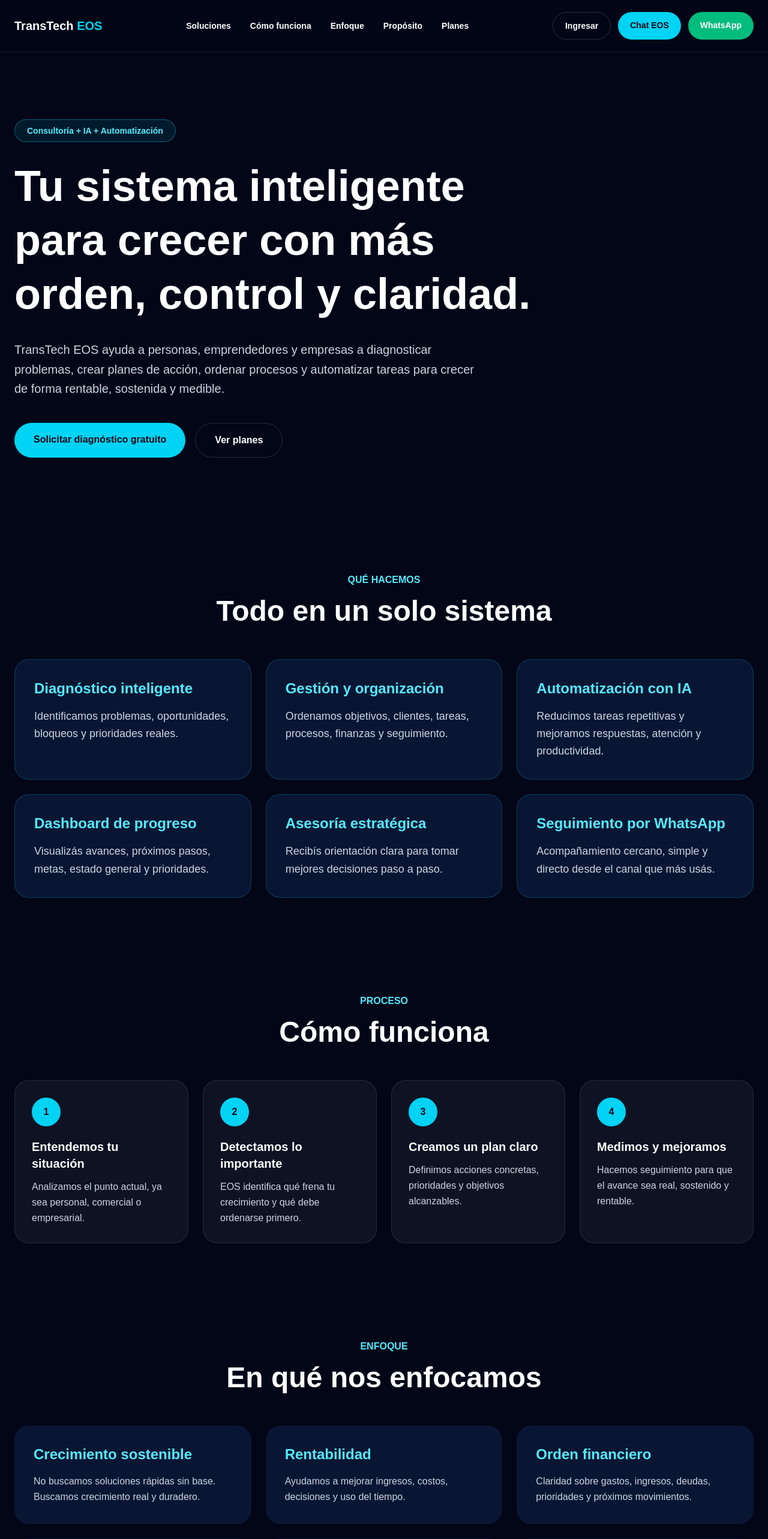
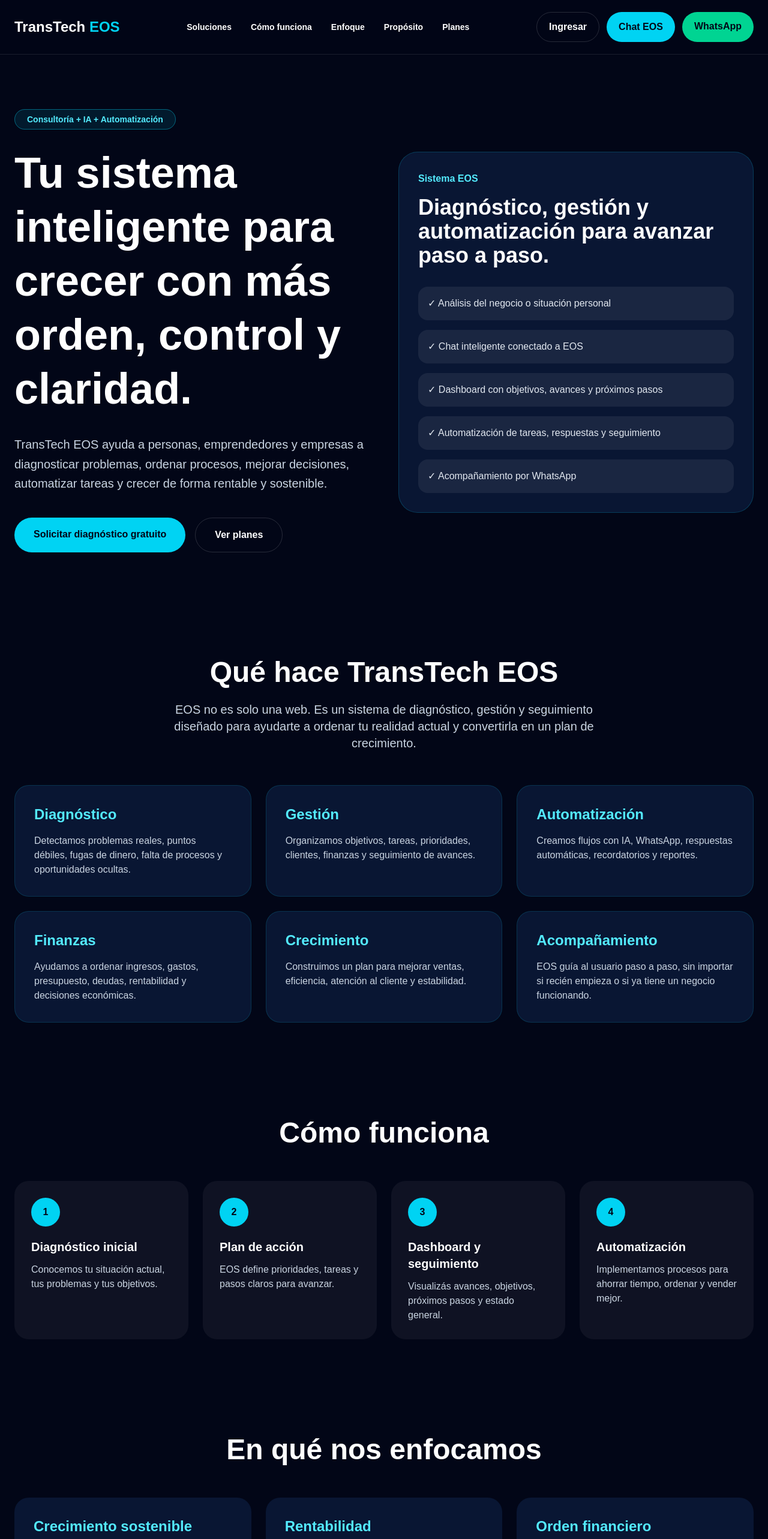
Before and after one commit to barretoa109-dot/transtech-eos, a Next.js app: page / in a window 1280 px wide. Shown: the top 2566 px of the page at 60% size. Built offline with nearby package versions, Linux system fonts and the light colour scheme; no server answers.

Commit message:
Mejorar landing completa TransTech EOS

```diff
--- a/app/page.tsx
+++ b/app/page.tsx
@@ -1,90 +1,78 @@
 "use client";
 
 import { useState } from "react";
-import { supabase } from "../lib/supabase";
 
 export default function Home() {
-  const [nombre, setNombre] = useState("");
-  const [whatsapp, setWhatsapp] = useState("");
-  const [empresa, setEmpresa] = useState("");
-  const [problema, setProblema] = useState("");
-  const [enviando, setEnviando] = useState(false);
+  const [form, setForm] = useState({
+    nombre: "",
+    whatsapp: "",
+    tipo: "",
+    problema: "",
+  });
 
-  async function enviarLead() {
-    if (!nombre || !whatsapp || !problema) {
-      alert("Completá nombre, WhatsApp y tu principal necesidad.");
-      return;
-    }
+  const whatsappLink =
+    "https://wa.me/595982226912?text=Hola%20TransTech%20EOS%2C%20quiero%20solicitar%20un%20diagn%C3%B3stico%20gratuito.";
 
-    setEnviando(true);
+  const irLogin = () => {
+    window.location.href = "/login";
+  };
 
-    const { error } = await supabase.from("leads").insert([
-      { nombre, whatsapp, empresa, problema },
-    ]);
+  const irEOS = () => {
+    window.location.href = "/eos";
+  };
 
-    setEnviando(false);
-
-    if (error) {
-      alert("No se pudo registrar la solicitud. Probá nuevamente.");
-      console.log(error);
-      return;
-    }
-
-    alert("Diagnóstico solicitado correctamente.");
-    setNombre("");
-    setWhatsapp("");
-    setEmpresa("");
-    setProblema("");
-  }
+  const enviarDiagnostico = () => {
+    alert("Solicitud recibida. TransTech EOS te contactará para iniciar el diagnóstico.");
+  };
 
   return (
     <main className="min-h-screen bg-[#020617] text-white">
-      <nav className="sticky top-0 z-50 border-b border-white/10 bg-[#020617]/95 backdrop-blur">
+      <header className="sticky top-0 z-50 border-b border-white/10 bg-[#020617]/90 backdrop-blur">
         <div className="mx-auto flex max-w-7xl items-center justify-between px-6 py-5">
-          <a href="#" className="text-xl font-black">
+          <div className="text-2xl font-black">
             TransTech <span className="text-cyan-400">EOS</span>
-          </a>
+          </div>
 
-          <div className="hidden gap-8 text-sm font-bold md:flex">
+          <nav className="hidden gap-8 text-sm font-bold md:flex">
             <a href="#soluciones">Soluciones</a>
-            <a href="#funciona">Cómo funciona</a>
+            <a href="#como-funciona">Cómo funciona</a>
             <a href="#enfoque">Enfoque</a>
             <a href="#proposito">Propósito</a>
             <a href="#planes">Planes</a>
-          </div>
+          </nav>
 
           <div className="flex gap-3">
-            <a href="/login" className="rounded-full border border-white/15 px-5 py-3 text-sm font-bold">
+            <button onClick={irLogin} className="rounded-full border border-white/15 px-5 py-3 font-bold">
               Ingresar
-            </a>
-            <a href="/eos" className="rounded-full bg-cyan-400 px-5 py-3 text-sm font-black text-slate-950">
+            </button>
+            <button onClick={irEOS} className="rounded-full bg-cyan-400 px-5 py-3 font-black text-[#020617]">
               Chat EOS
-            </a>
-            <a href="https://wa.me/595982226912" target="_blank" className="rounded-full bg-emerald-500 px-5 py-3 text-sm font-black">
+            </button>
+            <a href={whatsappLink} className="rounded-full bg-emerald-400 px-5 py-3 font-black text-[#020617]">
               WhatsApp
             </a>
           </div>
         </div>
-      </nav>
+      </header>
 
-      <section className="mx-auto max-w-7xl px-6 py-28">
-        <div className="max-w-4xl">
-          <div className="mb-7 inline-flex rounded-full border border-cyan-400/40 bg-cyan-400/10 px-5 py-2 text-sm font-bold text-cyan-300">
+      <section className="mx-auto grid max-w-7xl items-center gap-12 px-6 py-24 lg:grid-cols-2">
+        <div>
+          <span className="rounded-full border border-cyan-400/40 bg-cyan-400/10 px-5 py-2 text-sm font-bold text-cyan-300">
             Consultoría + IA + Automatización
-          </div>
+          </span>
 
-          <h1 className="text-5xl font-black leading-tight md:text-7xl">
+          <h1 className="mt-8 text-5xl font-black leading-tight md:text-7xl">
             Tu sistema inteligente para crecer con más orden, control y claridad.
           </h1>
 
-          <p className="mt-8 max-w-3xl text-xl leading-relaxed text-slate-300">
+          <p className="mt-8 max-w-2xl text-xl leading-relaxed text-slate-300">
             TransTech EOS ayuda a personas, emprendedores y empresas a diagnosticar problemas,
-            crear planes de acción, ordenar procesos y automatizar tareas para crecer de forma
-            rentable, sostenida y medible.
+            ordenar procesos, mejorar decisiones, automatizar tareas y crecer de forma rentable
+            y sostenible.
           </p>
 
           <div className="mt-10 flex flex-wrap gap-4">
-            <a href="#diagnostico" className="rounded-full bg-cyan-400 px-8 py-4 font-black text-slate-950">
+            <a href="#diagnostico" className="rounded-full bg-cyan-400 px-8 py-4 font-black text-[#020617]">
               Solicitar diagnóstico gratuito
             </a>
             <a href="#planes" className="rounded-full border border-white/15 px-8 py-4 font-bold">
@@ -92,101 +80,126 @@
             </a>
           </div>
         </div>
+
+        <div className="rounded-[32px] border border-cyan-400/20 bg-[#091633] p-8">
+          <p className="font-bold text-cyan-300">Sistema EOS</p>
+          <h2 className="mt-4 text-4xl font-black">
+            Diagnóstico, gestión y automatización para avanzar paso a paso.
+          </h2>
+
+          <div className="mt-8 space-y-4">
+            {[
+              "Análisis del negocio o situación personal",
+              "Chat inteligente conectado a EOS",
+              "Dashboard con objetivos, avances y próximos pasos",
+              "Automatización de tareas, respuestas y seguimiento",
+              "Acompañamiento por WhatsApp",
+            ].map((item) => (
+              <div key={item} className="rounded-2xl bg-white/7 p-4 text-slate-200">
+                ✓ {item}
+              </div>
+            ))}
+          </div>
+        </div>
       </section>
 
       <section id="soluciones" className="mx-auto max-w-7xl px-6 py-20">
-        <p className="text-center font-bold text-cyan-300">QUÉ HACEMOS</p>
-        <h2 className="mt-4 text-center text-5xl font-black">Todo en un solo sistema</h2>
+        <h2 className="text-center text-5xl font-black">Qué hace TransTech EOS</h2>
+        <p className="mx-auto mt-6 max-w-3xl text-center text-xl text-slate-300">
+          EOS no es solo una web. Es un sistema de diagnóstico, gestión y seguimiento diseñado para ayudarte
+          a ordenar tu realidad actual y convertirla en un plan de crecimiento.
+        </p>
 
         <div className="mt-14 grid gap-6 md:grid-cols-3">
           {[
-            ["Diagnóstico inteligente", "Identificamos problemas, oportunidades, bloqueos y prioridades reales."],
-            ["Gestión y organización", "Ordenamos objetivos, clientes, tareas, procesos, finanzas y seguimiento."],
-            ["Automatización con IA", "Reducimos tareas repetitivas y mejoramos respuestas, atención y productividad."],
-            ["Dashboard de progreso", "Visualizás avances, próximos pasos, metas, estado general y prioridades."],
-            ["Asesoría estratégica", "Recibís orientación clara para tomar mejores decisiones paso a paso."],
-            ["Seguimiento por WhatsApp", "Acompañamiento cercano, simple y directo desde el canal que más usás."],
-          ].map(([titulo, texto]) => (
-            <div key={titulo} className="rounded-3xl border border-cyan-400/20 bg-[#091633] p-8">
-              <h3 className="text-2xl font-black text-cyan-300">{titulo}</h3>
-              <p className="mt-4 text-lg leading-relaxed text-slate-300">{texto}</p>
+            ["Diagnóstico", "Detectamos problemas reales, puntos débiles, fugas de dinero, falta de procesos y oportunidades ocultas."],
+            ["Gestión", "Organizamos objetivos, tareas, prioridades, clientes, finanzas y seguimiento de avances."],
+            ["Automatización", "Creamos flujos con IA, WhatsApp, respuestas automáticas, recordatorios y reportes."],
+            ["Finanzas", "Ayudamos a ordenar ingresos, gastos, presupuesto, deudas, rentabilidad y decisiones económicas."],
+            ["Crecimiento", "Construimos un plan para mejorar ventas, eficiencia, atención al cliente y estabilidad."],
+            ["Acompañamiento", "EOS guía al usuario paso a paso, sin importar si recién empieza o si ya tiene un negocio funcionando."],
+          ].map(([title, text]) => (
+            <div key={title} className="rounded-3xl border border-cyan-400/15 bg-[#091633] p-8">
+              <h3 className="text-2xl font-black text-cyan-300">{title}</h3>
+              <p className="mt-4 text-slate-300">{text}</p>
             </div>
           ))}
         </div>
       </section>
 
-      <section id="funciona" className="mx-auto max-w-7xl px-6 py-20">
-        <p className="text-center font-bold text-cyan-300">PROCESO</p>
-        <h2 className="mt-4 text-center text-5xl font-black">Cómo funciona</h2>
+      <section id="como-funciona" className="mx-auto max-w-7xl px-6 py-20">
+        <h2 className="text-center text-5xl font-black">Cómo funciona</h2>
 
         <div className="mt-14 grid gap-6 md:grid-cols-4">
           {[
-            ["1", "Entendemos tu situación", "Analizamos el punto actual, ya sea personal, comercial o empresarial."],
-            ["2", "Detectamos lo importante", "EOS identifica qué frena tu crecimiento y qué debe ordenarse primero."],
-            ["3", "Creamos un plan claro", "Definimos acciones concretas, prioridades y objetivos alcanzables."],
-            ["4", "Medimos y mejoramos", "Hacemos seguimiento para que el avance sea real, sostenido y rentable."],
-          ].map(([num, titulo, texto]) => (
-            <div key={num} className="rounded-3xl border border-white/10 bg-white/5 p-7">
-              <div className="mb-5 flex h-12 w-12 items-center justify-center rounded-full bg-cyan-400 font-black text-slate-950">
+            ["1", "Diagnóstico inicial", "Conocemos tu situación actual, tus problemas y tus objetivos."],
+            ["2", "Plan de acción", "EOS define prioridades, tareas y pasos claros para avanzar."],
+            ["3", "Dashboard y seguimiento", "Visualizás avances, objetivos, próximos pasos y estado general."],
+            ["4", "Automatización", "Implementamos procesos para ahorrar tiempo, ordenar y vender mejor."],
+          ].map(([num, title, text]) => (
+            <div key={num} className="rounded-3xl bg-white/5 p-7">
+              <div className="mb-5 flex h-12 w-12 items-center justify-center rounded-full bg-cyan-400 font-black text-[#020617]">
                 {num}
               </div>
-              <h3 className="text-xl font-black">{titulo}</h3>
-              <p className="mt-3 leading-relaxed text-slate-300">{texto}</p>
+              <h3 className="text-xl font-black">{title}</h3>
+              <p className="mt-3 text-slate-300">{text}</p>
             </div>
           ))}
         </div>
       </section>
 
       <section id="enfoque" className="mx-auto max-w-7xl px-6 py-20">
-        <p className="text-center font-bold text-cyan-300">ENFOQUE</p>
-        <h2 className="mt-4 text-center text-5xl font-black">En qué nos enfocamos</h2>
+        <h2 className="text-center text-5xl font-black">En qué nos enfocamos</h2>
 
         <div className="mt-14 grid gap-6 md:grid-cols-3">
           {[
-            ["Crecimiento sostenible", "No buscamos soluciones rápidas sin base. Buscamos crecimiento real y duradero."],
-            ["Rentabilidad", "Ayudamos a mejorar ingresos, costos, decisiones y uso del tiempo."],
-            ["Orden financiero", "Claridad sobre gastos, ingresos, deudas, prioridades y próximos movimientos."],
-            ["Procesos claros", "Convertimos el desorden operativo en sistemas simples y repetibles."],
-            ["Mejor atención al cliente", "Respuestas más rápidas, seguimiento y experiencia más profesional."],
-            ["Automatización inteligente", "La IA trabaja para ahorrar tiempo y aumentar capacidad operativa."],
-          ].map(([titulo, texto]) => (
-            <div key={titulo} className="rounded-3xl bg-[#091633] p-8">
-              <h3 className="text-2xl font-black text-cyan-300">{titulo}</h3>
-              <p className="mt-4 leading-relaxed text-slate-300">{texto}</p>
+            ["Crecimiento sostenible", "Que puedas avanzar sin depender del desorden ni de decisiones improvisadas."],
+            ["Rentabilidad", "Mejorar ingresos, controlar costos y entender qué realmente genera valor."],
+            ["Orden financiero", "Presupuesto, control de gastos, objetivos y salud financiera."],
+            ["Procesos claros", "Convertir tareas repetidas en sistemas simples y medibles."],
+            ["Mejor atención al cliente", "Responder mejor, dar seguimiento y no perder oportunidades."],
+            ["Automatización inteligente", "Usar IA para ahorrar tiempo y aumentar productividad."],
+          ].map(([title, text]) => (
+            <div key={title} className="rounded-3xl bg-[#091633] p-8">
+              <h3 className="text-2xl font-black text-cyan-300">{title}</h3>
+              <p className="mt-4 text-slate-300">{text}</p>
             </div>
           ))}
         </div>
       </section>
 
-      <section id="proposito" className="mx-auto max-w-7xl px-6 py-20">
-        <div className="rounded-[2rem] border border-cyan-400/20 bg-[#091633] p-10 text-center">
-          <p className="font-bold text-cyan-300">NUESTRO PROPÓSITO</p>
-          <h2 className="mt-4 text-5xl font-black">Ayudarte a salir adelante con un sistema claro</h2>
+      <section id="proposito" className="mx-auto max-w-6xl px-6 py-20 text-center">
+        <div className="rounded-[36px] border border-cyan-400/20 bg-[#091633] p-10 md:p-16">
+          <h2 className="text-5xl font-black">Nuestro propósito</h2>
           <p className="mx-auto mt-8 max-w-4xl text-xl leading-relaxed text-slate-300">
-            TransTech EOS existe para acompañar a personas físicas, emprendedores y empresas,
-            sin importar el estado en el que se encuentren actualmente. Nuestro propósito es
-            ayudarte a ordenar tu situación, entender qué está fallando, crear un camino de mejora
-            y crecer con más control, rentabilidad y estabilidad en el tiempo.
+            Nuestro objetivo es que cada cliente pueda crecer de forma rentable, ordenada y sostenida
+            con el tiempo. No importa si está empezando, si tiene problemas, si necesita organizar sus
+            finanzas personales o si quiere escalar una empresa: EOS busca darle claridad, estructura,
+            seguimiento y herramientas reales para salir adelante.
           </p>
         </div>
       </section>
 
       <section id="planes" className="mx-auto max-w-7xl px-6 py-20">
-        <p className="text-center font-bold text-cyan-300">PLANES</p>
-        <h2 className="mt-4 text-center text-5xl font-black">Elegí cómo querés empezar</h2>
+        <h2 className="text-center text-5xl font-black">Planes</h2>
 
         <div className="mt-14 grid gap-6 md:grid-cols-4">
           {[
-            ["Free", "Gs. 0", "5 mensajes gratis para probar EOS y conocer el sistema."],
-            ["Inicial", "Gs. 99.000/mes", "Para personas, emprendedores y pequeños negocios que necesitan orden y guía."],
-            ["Pro", "Gs. 250.000/mes", "Incluye dashboard, seguimiento, asesoría más completa y acompañamiento."],
-            ["Business", "A medida", "Para empresas que necesitan flujos, CRM, WhatsApp y automatizaciones personalizadas."],
-          ].map(([plan, precio, texto]) => (
-            <div key={plan} className="rounded-3xl border border-cyan-400/20 bg-[#091633] p-8">
-              <h3 className="text-3xl font-black text-cyan-300">{plan}</h3>
-              <p className="mt-6 text-4xl font-black">{precio}</p>
-              <p className="mt-5 leading-relaxed text-slate-300">{texto}</p>
-              <a href="#diagnostico" className="mt-8 block rounded-2xl bg-cyan-400 px-6 py-4 text-center font-black text-slate-950">
+            ["Free", "Gs. 0", "5 mensajes gratis para probar EOS.", ["Acceso inicial", "Chat limitado", "Prueba del sistema"]],
+            ["Inicial", "Gs. 99.000/mes", "Ideal para personas, emprendedores y pequeños negocios.", ["Diagnóstico", "Dashboard básico", "Seguimiento inicial"]],
+            ["Pro", "Gs. 250.000/mes", "Para quienes quieren más control, gestión y automatización.", ["Dashboard completo", "Chat EOS", "Seguimiento", "Automatizaciones"]],
+            ["Business", "A medida", "Para empresas que necesitan soluciones personalizadas.", ["CRM", "WhatsApp", "Flujos IA", "Automatización avanzada"]],
+          ].map(([name, price, desc, features]: any) => (
+            <div key={name} className="rounded-3xl border border-cyan-400/20 bg-[#091633] p-8">
+              <h3 className="text-3xl font-black text-cyan-300">{name}</h3>
+              <p className="mt-6 text-4xl font-black">{price}</p>
+              <p className="mt-5 text-slate-300">{desc}</p>
+              <ul className="mt-6 space-y-2 text-slate-300">
+                {features.map((f: string) => (
+                  <li key={f}>✓ {f}</li>
+                ))}
+              </ul>
+              <a href={whatsappLink} className="mt-8 block rounded-2xl bg-cyan-400 py-4 text-center font-black text-[#020617]">
                 Elegir plan
               </a>
             </div>
@@ -195,23 +208,26 @@
       </section>
 
       <section id="diagnostico" className="mx-auto max-w-5xl px-6 py-24">
-        <div className="rounded-[2rem] border border-cyan-400/20 bg-[#091633] p-8 md:p-12">
-          <p className="font-bold text-cyan-300">DIAGNÓSTICO GRATUITO</p>
-          <h2 className="mt-4 text-5xl font-black">Contanos qué necesitás mejorar</h2>
-          <p className="mt-5 max-w-3xl text-lg leading-relaxed text-slate-300">
-            Completá tus datos y EOS va a registrar tu solicitud para iniciar el análisis.
-            Esta es la primera etapa para entender tu situación y recomendarte el mejor camino.
+        <div className="rounded-[36px] border border-cyan-400/20 bg-[#091633] p-10">
+          <h2 className="text-center text-5xl font-black">Solicitá tu diagnóstico gratuito</h2>
+          <p className="mx-auto mt-5 max-w-3xl text-center text-slate-300">
+            Completá tus datos y contanos qué necesitás mejorar. EOS puede ayudarte a ordenar,
+            diagnosticar y construir un plan de acción.
           </p>
 
           <div className="mt-10 grid gap-4">
-            <input className="rounded-2xl border border-white/10 bg-white/10 p-4 outline-none" placeholder="Nombre" value={nombre} onChange={(e) => setNombre(e.target.value)} />
-            <input className="rounded-2xl border border-white/10 bg-white/10 p-4 outline-none" placeholder="WhatsApp" value={whatsapp} onChange={(e) => setWhatsapp(e.target.value)} />
-            <input className="rounded-2xl border border-white/10 bg-white/10 p-4 outline-none" placeholder="Empresa, negocio o situación personal" value={empresa} onChange={(e) => setEmpresa(e.target.value)} />
-            <textarea className="min-h-32 rounded-2xl border border-white/10 bg-white/10 p-4 outline-none" placeholder="¿Cuál es tu principal problema o qué querés mejorar?" value={problema} onChange={(e) => setProblema(e.target.value)} />
+            <input className="rounded-2xl bg-white/10 p-4 outline-none" placeholder="Nombre" onChange={(e) => setForm({ ...form, nombre: e.target.value })} />
+            <input className="rounded-2xl bg-white/10 p-4 outline-none" placeholder="WhatsApp" onChange={(e) => setForm({ ...form, whatsapp: e.target.value })} />
+            <input className="rounded-2xl bg-white/10 p-4 outline-none" placeholder="Persona física, emprendimiento o empresa" onChange={(e) => setForm({ ...form, tipo: e.target.value })} />
+            <textarea className="min-h-32 rounded-2xl bg-white/10 p-4 outline-none" placeholder="¿Cuál es tu principal problema o meta?" onChange={(e) => setForm({ ...form, problema: e.target.value })} />
 
-            <button onClick={enviarLead} disabled={enviando} className="rounded-2xl bg-cyan-400 px-6 py-4 font-black text-slate-950 disabled:opacity-60">
-              {enviando ? "Enviando..." : "Solicitar diagnóstico gratuito"}
+            <button onClick={enviarDiagnostico} className="rounded-2xl bg-cyan-400 py-4 font-black text-[#020617]">
+              Enviar diagnóstico
             </button>
+
+            <a href={whatsappLink} className="rounded-2xl bg-emerald-400 py-4 text-center font-black text-[#020617]">
+              Hablar por WhatsApp
+            </a>
           </div>
         </div>
       </section>
```
